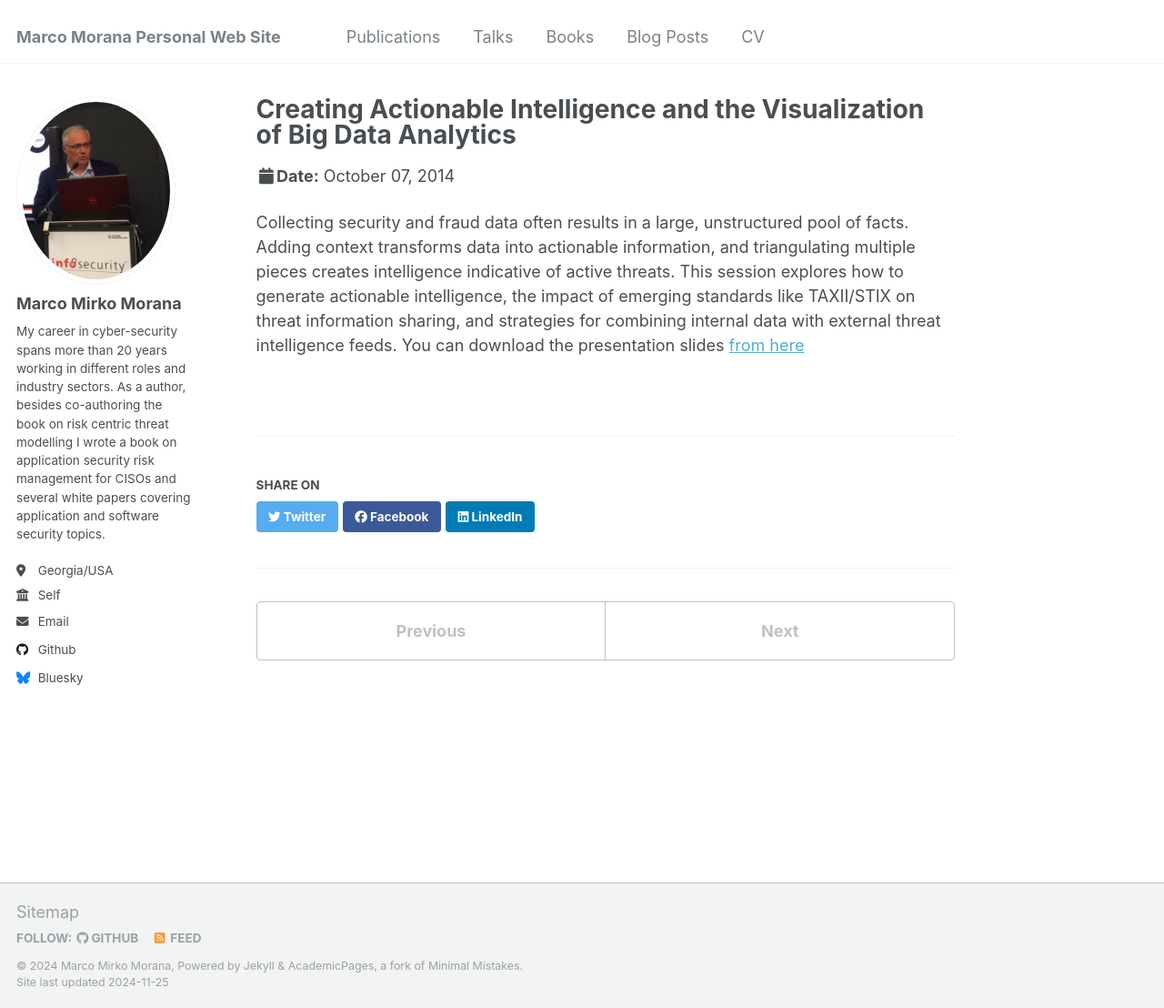
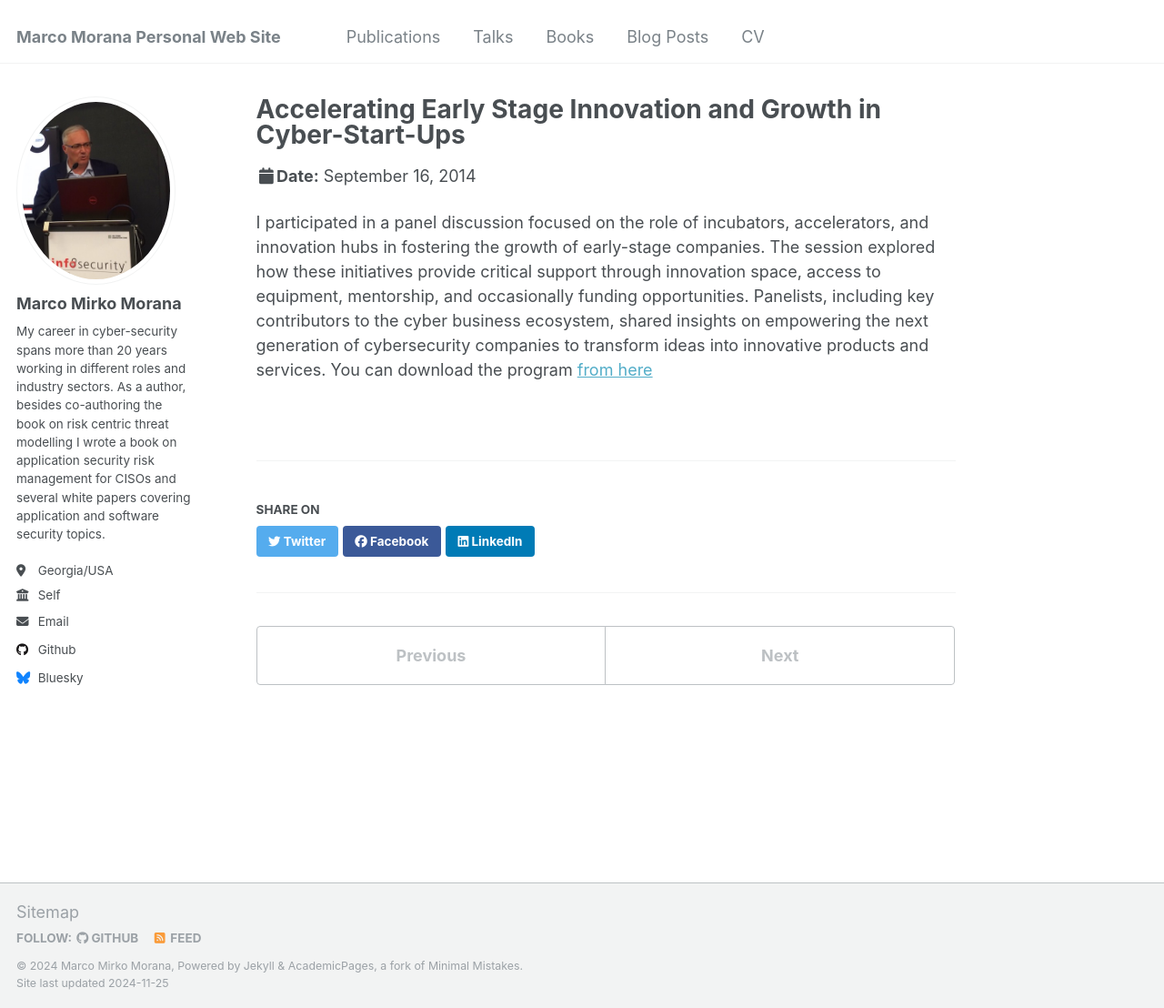
Before and after one commit to mmorana1/marcom, a Jekyll site: the page built from _talks/2014-September 16.md, in a window 1280 px wide and 1108 px high. Shown: the whole window at 91% size. Built offline with Jekyll 4.4.1, drawn with Linux system fonts in a browser that asks for light colours.

Commit message:
Update 2014-September 16.md

```diff
--- a/_talks/2014-September 16.md
+++ b/_talks/2014-September 16.md
@@ -1,11 +1,11 @@
 ---
-title: "Creating Actionable Intelligence and the Visualization of Big Data Analytics"
+title: "Accelerating Early Stage Innovation and Growth in Cyber-Start-Ups"
 collection: talks
 type: "Talk"
-permalink: /talks/2014-October 7
-venue: "London, U.K."
-date: 2014-10-7
+permalink: /talks/2014-September 16
+venue: "The Global CyberSecurity Innovation Summit"
+date: 2014-9-16
 location: "London, U.K."
 ---
 
-Collecting security and fraud data often results in a large, unstructured pool of facts. Adding context transforms data into actionable information, and triangulating multiple pieces creates intelligence indicative of active threats. This session explores how to generate actionable intelligence, the impact of emerging standards like TAXII/STIX on threat information sharing, and strategies for combining internal data with external threat intelligence feeds. You can download the presentation slides [from here](https://www.bankinfosecurity.asia/webinars/creating-actionable-intelligence-visualization-big-data-analytics-w-466)
+I participated in a panel discussion focused on the role of incubators, accelerators, and innovation hubs in fostering the growth of early-stage companies. The session explored how these initiatives provide critical support through innovation space, access to equipment, mentorship, and occasionally funding opportunities. Panelists, including key contributors to the cyber business ecosystem, shared insights on empowering the next generation of cybersecurity companies to transform ideas into innovative products and services. You can download the program [from here](https://www.security-innovation.org/wp-content/uploads/2016/09/SINET_Global_Cybersecurity_IS_Booklet_2014.pdf)
```
